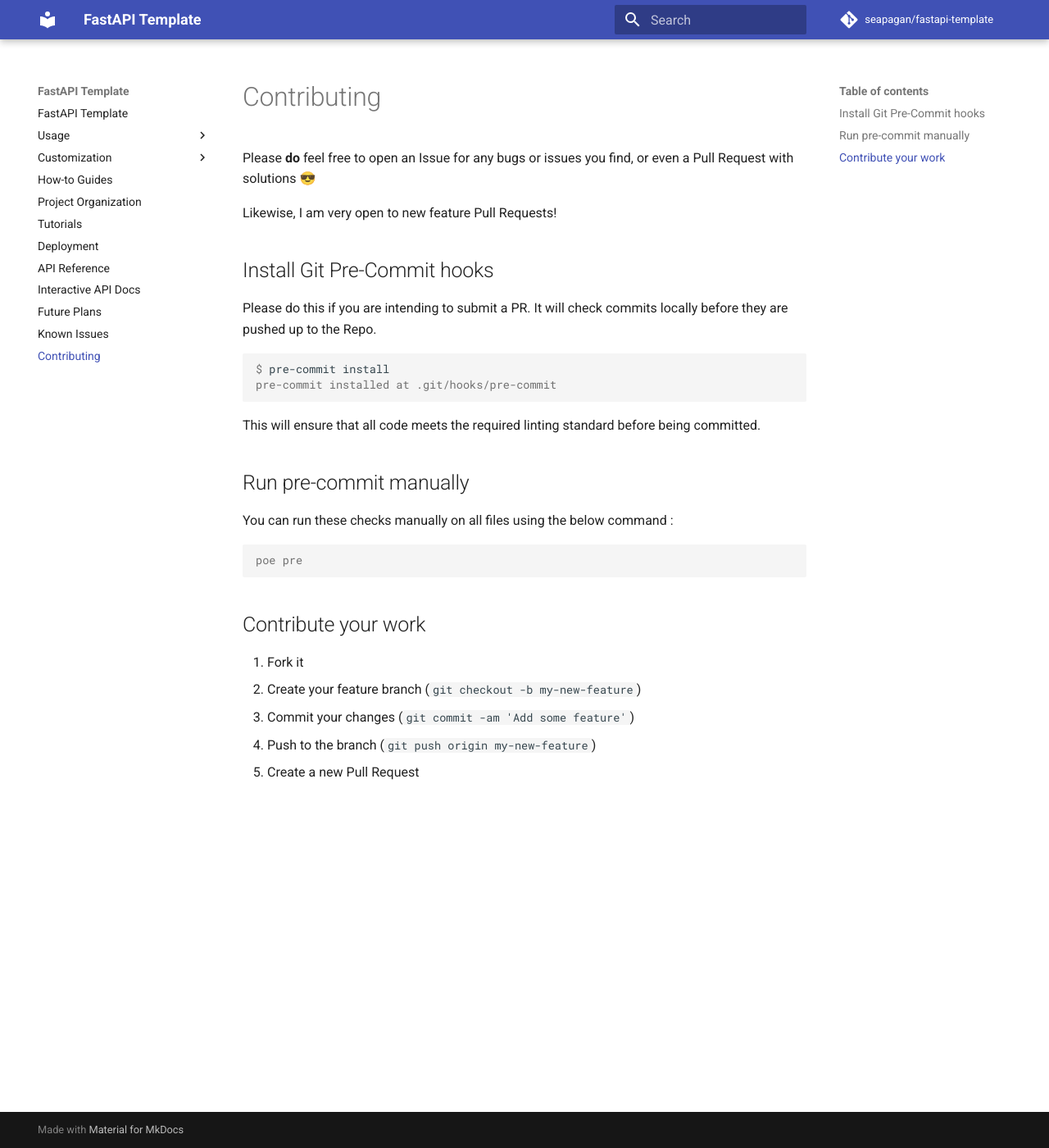
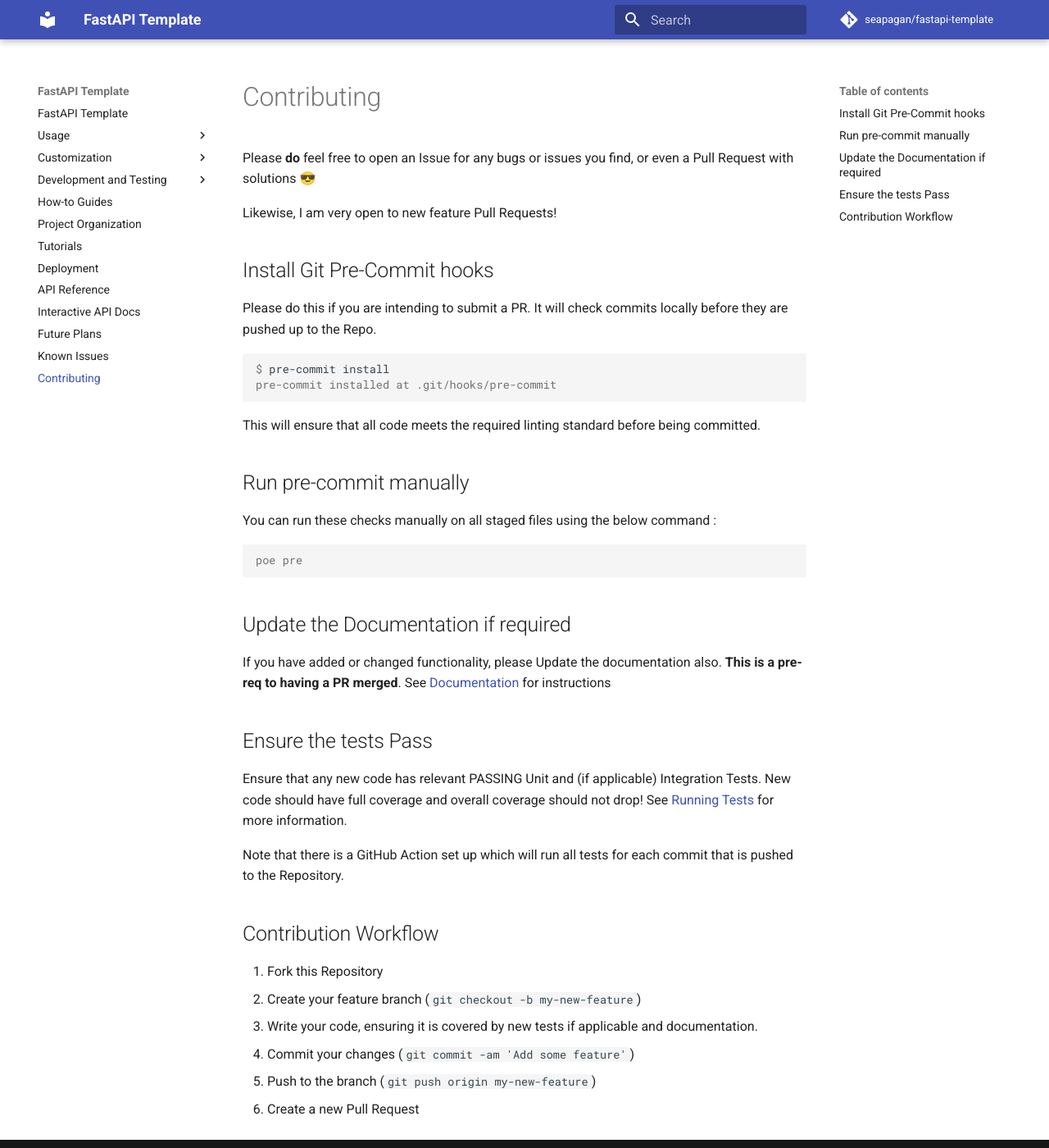
Before and after one commit to seapagan/fastapi-template, an MkDocs documentation site: the page built from docs/contributing.md, in a window 1280 px wide and 1400 px high. Shown: the whole window at 82% size. Built offline with MkDocs 1.6.1 and Material for MkDocs 9.7.7, drawn with Linux system fonts in a browser that asks for light colours; comment, search, counter and statistics services are not loaded.

Commit message:
complete planned doc changes
Split dev section between local and docker
Add info on how to update the Docs
Update the contribution section

Signed-off-by: Grant Ramsay <seapagan@gmail.com>

````diff
--- a/docs/contributing.md
+++ b/docs/contributing.md
@@ -20,16 +20,34 @@
 
 ## Run pre-commit manually
 
-You can run these checks manually on all files using the below command :
+You can run these checks manually on all staged files using the below command :
 
 ```console
 poe pre
 ```
 
-## Contribute your work
+## Update the Documentation if required
 
-1. Fork it
+If you have added or changed functionality, please Update the documentation
+also. **This is a pre-req to having a PR merged**. See
+[Documentation](/usage/dev/documentation/) for instructions
+
+## Ensure the tests Pass
+
+Ensure that any new code has relevant PASSING Unit and (if applicable)
+Integration Tests. New code should have full coverage and overall coverage
+should not drop! See [Running
+Tests](http://127.0.0.1:9000/usage/dev/local/#run-tests) for more information.
+
+Note that there is a GitHub Action set up which will run all tests for each
+commit that is pushed to the Repository.
+
+## Contribution Workflow
+
+1. Fork this Repository
 2. Create your feature branch (`git checkout -b my-new-feature`)
-3. Commit your changes (`git commit -am 'Add some feature'`)
-4. Push to the branch (`git push origin my-new-feature`)
-5. Create a new Pull Request
+3. Write your code, ensuring it is covered by new tests if applicable and
+   documentation.
+4. Commit your changes (`git commit -am 'Add some feature'`)
+5. Push to the branch (`git push origin my-new-feature`)
+6. Create a new Pull Request
--- a/mkdocs.yml
+++ b/mkdocs.yml
@@ -33,12 +33,13 @@
           - Install Dependencies: usage/configuration/setup.md
           - Setup Database: usage/configuration/database.md
       - Add a User: usage/add-user.md
-      - Development and Testing:
-          - With a Local Server: usage/dev/local.md
-          - With Docker: usage/dev/docker.md
   - Customization:
       - Metadata: customization/meta.md
       - Templates: customization/templates.md
+  - Development and Testing:
+      - With a Local Server: usage/dev/local.md
+      - With Docker: usage/dev/docker.md
+      - Documentation: usage/dev/documentation.md
   - How-to Guides: how-to-guides.md
   - Project Organization: project-organization.md
   - Tutorials: tutorials.md
````
Also changed, not shown: docs/usage/dev/documentation.md (added, +57 -0 lines), docs/usage/dev/local.md (+1 -1 lines).
